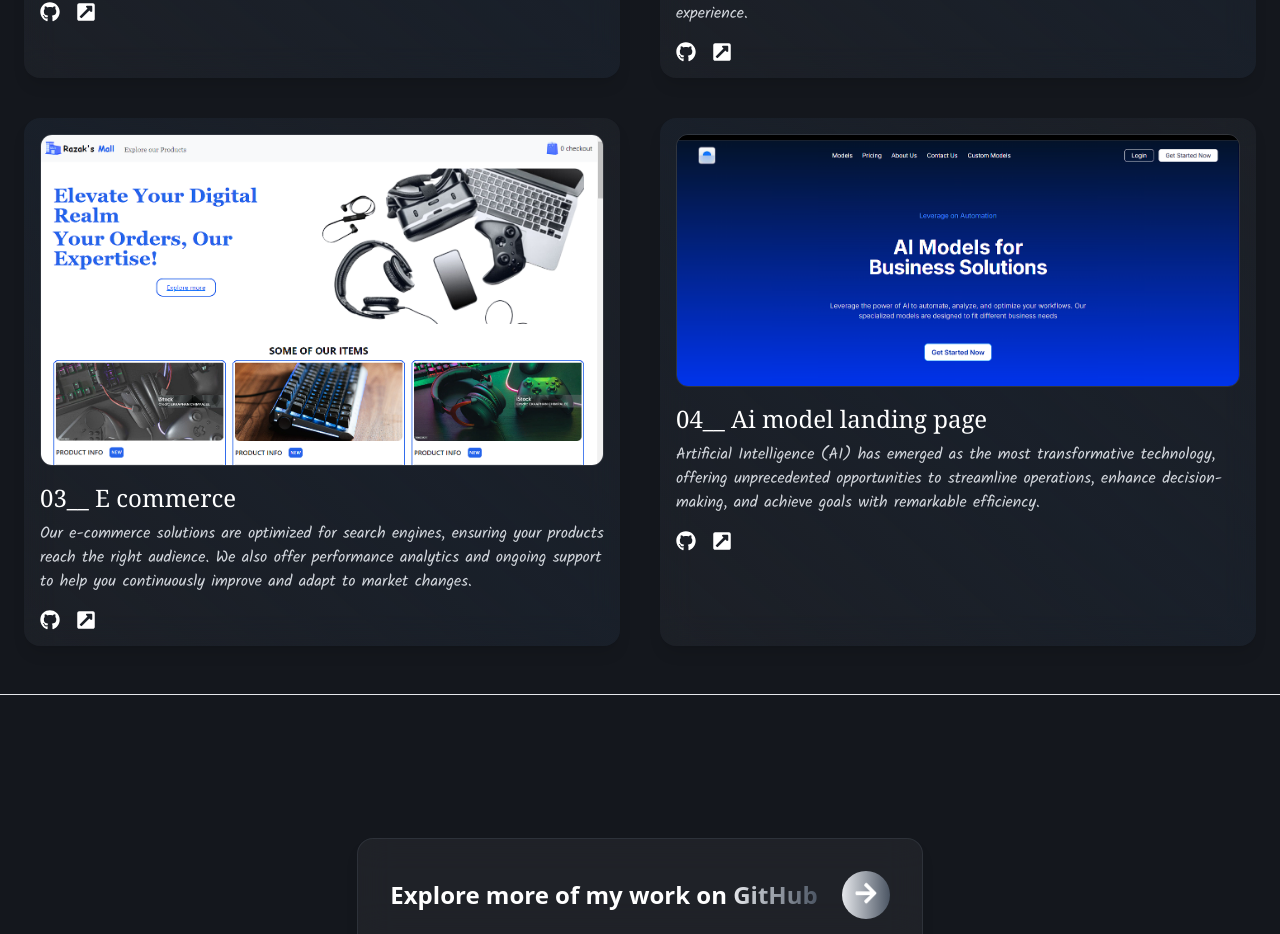
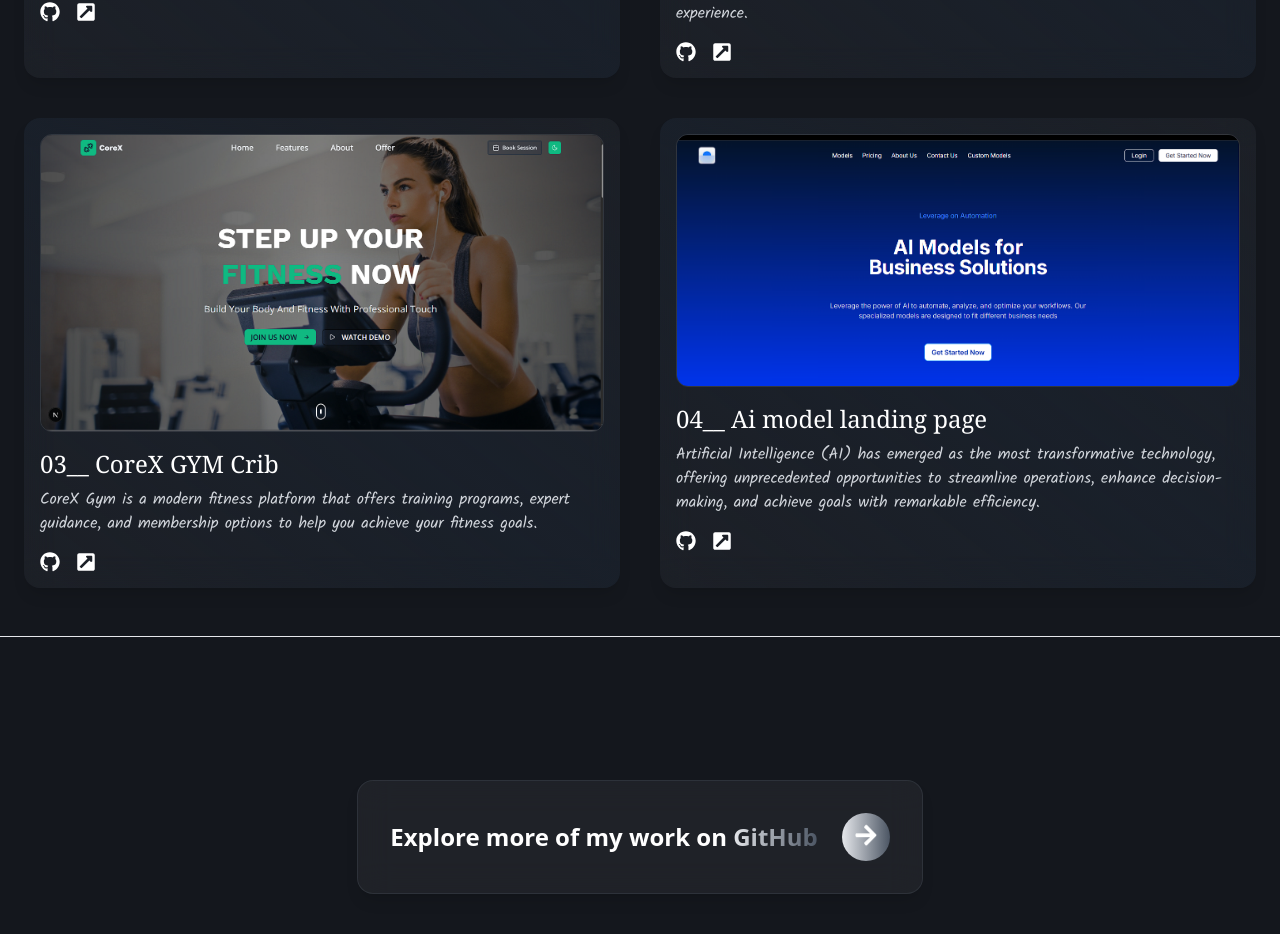
Before and after one commit to Razak002/zakson-portfolio, a React (Create React App) app: page / in a window 1280 px wide. Shown: the part 3634-4568 px from the top of the page. Built offline with nearby package versions, Linux system fonts and the light colour scheme.

Commit message:
sereies of fix on pages

```diff
--- a/src/distl/data.js
+++ b/src/distl/data.js
@@ -1,7 +1,6 @@
 import { FaTwitter, FaFacebook, FaLinkedin, FaGithub } from 'react-icons/fa';
-import comerce from '../assets/comerce.png'
 import finflow from '../assets/finflow.png'
-import gallery from '../assets/gallery.png'
+import gymnastic from '../assets/gymnastic.png'
 import business from '../assets/business.png'
 import swapit from '../assets/swapit.png'
 
@@ -54,11 +53,11 @@ export const SOCIAL = [
   },
   {
     id: 3,
-      image: comerce,
-      title: "03__ E commerce",
-      github: "https://github.com/Razak002/commerce",
-      demo: "https://commerce-razak002s-projects.vercel.app/",
-      content: "Our e-commerce solutions are optimized for search engines, ensuring your products reach the right audience. We also offer performance analytics and ongoing support to help you continuously improve and adapt to market changes."
+    image: gymnastic,
+    title: "03__ CoreX GYM Crib",
+    github: "https://github.com/Razak002/corex",
+    demo: "https://corex-ruby.vercel.app",
+    content: "CoreX Gym is a modern fitness platform that offers training programs, expert guidance, and membership options to help you achieve your fitness goals."
   },
 
   {
```
Also changed, not shown: src/assets/gymnastic.png (added). Lines whose indentation alone changed are shown as unchanged.
